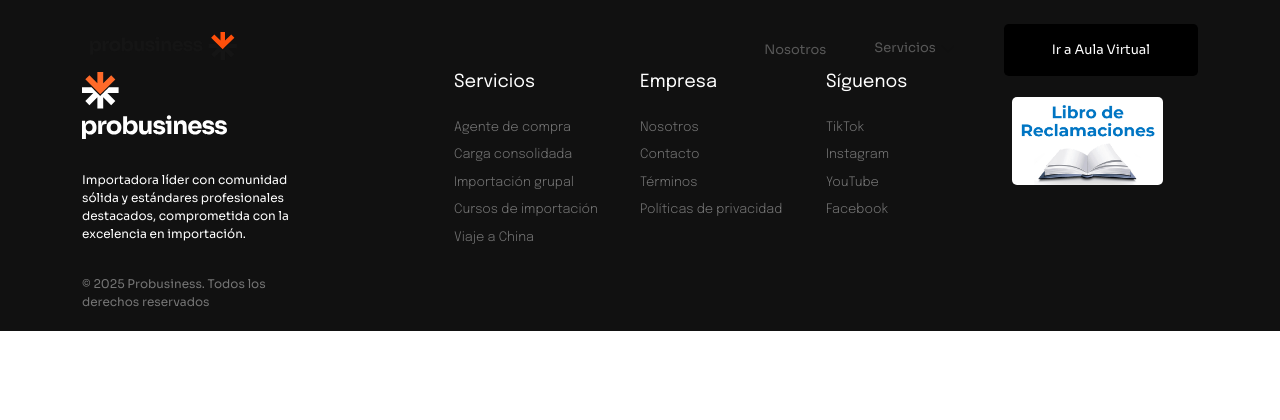
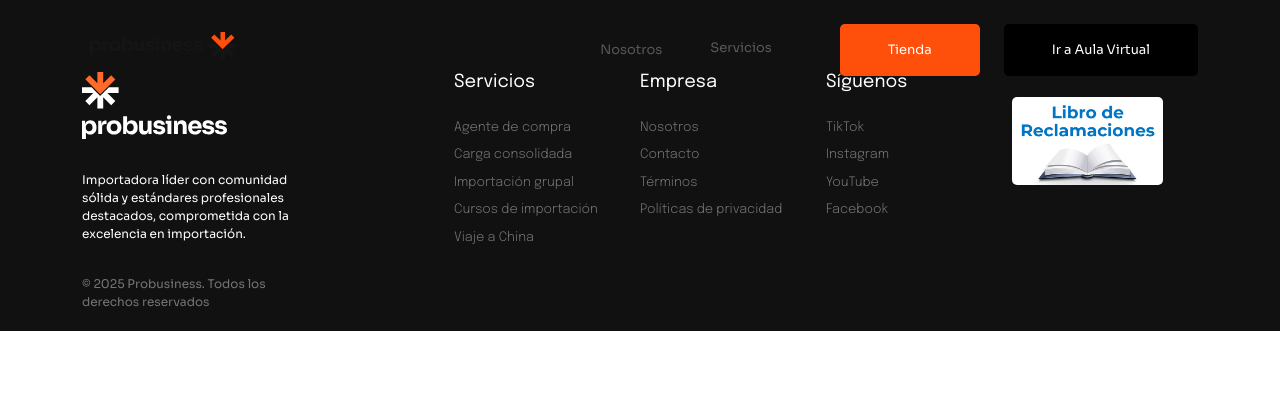
Before and after one commit to HarukaDev31/probusiness.pe, a CodeIgniter app: page /20/index.php/inicio/index in a window 1280 px wide. Shown: the top 420 px of the page. Run offline with CodeIgniter, Linux system fonts and the light colour scheme; some libraries are stand-ins or nearby versions.

Commit message:
add:tienda button

```diff
--- a/application/views/Web/layout/menu.php
+++ b/application/views/Web/layout/menu.php
@@ -49,8 +49,12 @@
             </div>
           </div> -->
           <div class="ps-lg-4 pr-0 mb-md-0 mb-3 my-lg-auto py-lg-0 pb-3">
+            <a class="py-0 text-white fw-md-normal hover-black fw-bold text-center bg-naranja py-3 px-5 rounded-3 text-md-auto  fs-md-6 fs-3 font-weight-bold text-decoration-none d-block" rel="noopener noreferrer" href="https://tienda.probusiness.pe" target="_blank" rel="noopener noreferrer">Tienda</a>
+          </div>
+          <div class="ps-lg-4 pr-0 mb-md-0 mb-3 my-lg-auto py-lg-0 pb-3">
             <a class="py-0 text-white fw-md-normal hover-naranja fw-bold text-center bg-black py-3 px-5 rounded-3 text-md-auto  fs-md-6 fs-3 font-weight-bold text-decoration-none d-block" rel="noopener noreferrer" href="https://aulavirtualprobusiness.com/login/index.php" target="_blank" rel="noopener noreferrer">Ir a Aula Virtual  </a>
           </div>
+
         </div>
       </div>
     </div>
```
